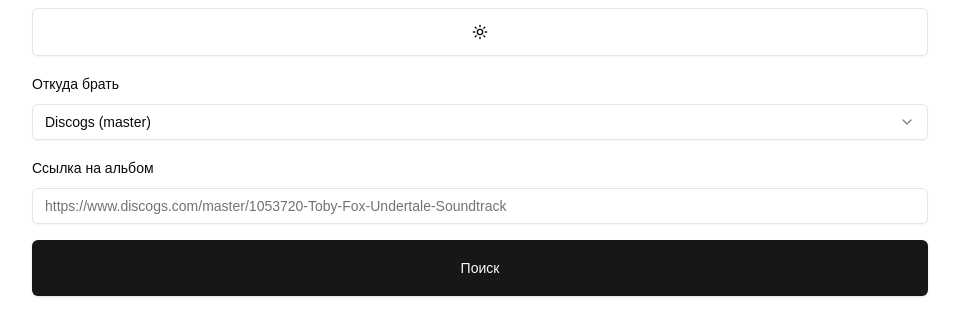
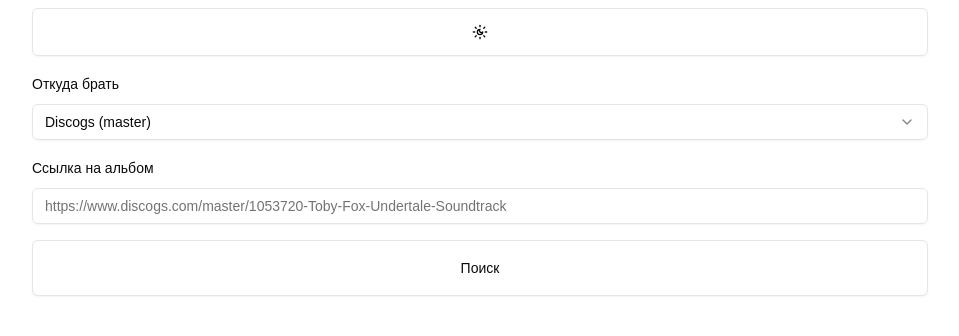
Before and after one commit to mc0win/album-ranking, a Next.js app: page / in a window 1280 px wide. Shown: the top 336 px of the page, without its empty margins (160-1119 px from the left). Built offline with nearby package versions, Linux system fonts and the light colour scheme; no server answers; what @spotify/web-api-ts-sdk would draw is missing.

Commit message:
Fixed dark theme

```diff
--- a/app/page.tsx
+++ b/app/page.tsx
@@ -8,7 +8,7 @@
     SelectValue,
 } from "@/components/ui/select";
 import { Input } from "@/components/ui/input";
-import { useEffect, useState } from "react";
+import { useState } from "react";
 import { z } from "zod";
 import { useForm } from "react-hook-form";
 import { zodResolver } from "@hookform/resolvers/zod";
@@ -25,13 +25,10 @@
 import { getAlbumInfo } from "./api/actions";
 import { useTheme } from "next-themes";
 import { Toggle } from "@/components/ui/toggle";
-import { Moon, Sun } from "lucide-react";
+import { SunMoon } from "lucide-react";
 
 export default function Home() {
     const { theme, setTheme } = useTheme();
-    useEffect(() => {
-        setTheme("light");
-    }, []);
 
     function themeSwitch() {
         if (theme === "light") {
@@ -79,10 +76,18 @@
             return (
                 <div className="flex flex-col space-y-2">
                     <div className="flex justify-evenly space-x-4">
-                        <Button onClick={copySongs} className="w-1/2 h-14">
+                        <Button
+                            variant="outline"
+                            onClick={copySongs}
+                            className="w-1/2 h-14"
+                        >
                             Скопировать
                         </Button>
-                        <Button onClick={exportSongs} className="w-1/2 h-14">
+                        <Button
+                            variant="outline"
+                            onClick={exportSongs}
+                            className="w-1/2 h-14"
+                        >
                             Сохранить в файл
                         </Button>
                     </div>
@@ -136,7 +141,7 @@
                     onClick={themeSwitch}
                     className="w-full max-w-4xl h-12"
                 >
-                    {theme === "light" ? <Sun /> : <Moon />}
+                    <SunMoon />
                 </Toggle>
                 <Form {...searchForm}>
                     <form
@@ -194,7 +199,11 @@
                                 </FormItem>
                             )}
                         />
-                        <Button type="submit" className="h-14">
+                        <Button
+                            variant="outline"
+                            type="submit"
+                            className="h-14"
+                        >
                             Поиск
                         </Button>
                     </form>
@@ -205,7 +214,7 @@
                         {songs.map((s) => (
                             <div
                                 key={s.id}
-                                className="border-solid border-gray-300 border-4 border-b-0 last:border-b-4 h-12 cursor-grab"
+                                className="border-solid border-accent border-4 border-b-0 last:border-b-4 h-12 cursor-grab"
                             >
                                 {s.name}
                             </div>
```
